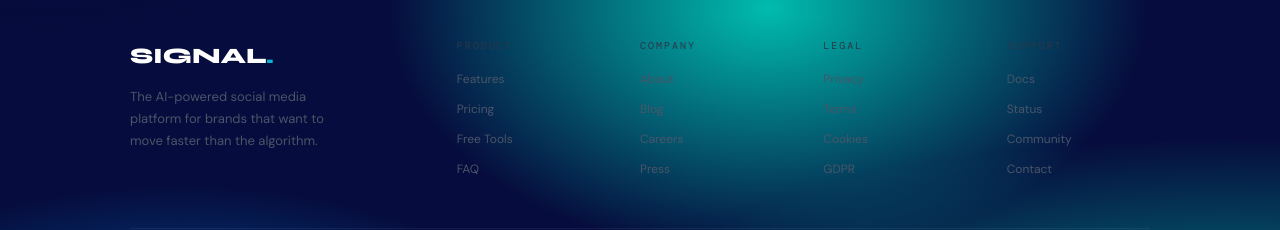
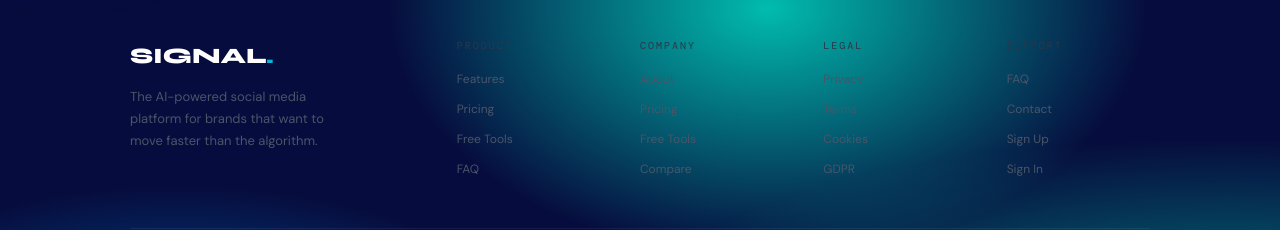
Before and after one commit to pariswatches1/social-media, a Next.js app: page / in a window 1280 px wide. Shown: the part 5208-5438 px from the top of the page. Built offline with nearby package versions, Linux system fonts and the light colour scheme.

Commit message:
fix: replace all dead footer links with real pages and meaningful targets

```diff
--- a/app/(marketing)/page.tsx
+++ b/app/(marketing)/page.tsx
@@ -127,22 +127,22 @@ const FOOTER_LINKS = {
     { label: "FAQ", href: "#faq" },
   ],
   Company: [
-    { label: "About", href: "#hero" },
-    { label: "Blog", href: "#hero" },
-    { label: "Careers", href: "#hero" },
-    { label: "Press", href: "#hero" },
+    { label: "About", href: "#features" },
+    { label: "Pricing", href: "#pricing" },
+    { label: "Free Tools", href: "/tools" },
+    { label: "Compare", href: "/compare/signal-vs-sprout-social" },
   ],
   Legal: [
-    { label: "Privacy", href: "#hero" },
-    { label: "Terms", href: "#hero" },
-    { label: "Cookies", href: "#hero" },
-    { label: "GDPR", href: "#hero" },
+    { label: "Privacy", href: "/privacy" },
+    { label: "Terms", href: "/terms" },
+    { label: "Cookies", href: "/privacy#cookies" },
+    { label: "GDPR", href: "/privacy#gdpr" },
   ],
   Support: [
-    { label: "Docs", href: "#faq" },
-    { label: "Status", href: "#hero" },
-    { label: "Community", href: "#hero" },
-    { label: "Contact", href: "#hero" },
+    { label: "FAQ", href: "#faq" },
+    { label: "Contact", href: "mailto:support@influencccer.com" },
+    { label: "Sign Up", href: "/sign-up" },
+    { label: "Sign In", href: "/sign-in" },
   ],
 };
 
@@ -801,7 +801,7 @@ export default function HomePage() {
             © 2026 SIGNAL. All rights reserved.
           </span>
           <div style={{ display: "flex", gap: 20 }}>
-            {[{ label: "Privacy", href: "#hero" }, { label: "Terms", href: "#hero" }, { label: "Cookies", href: "#hero" }].map((t) => (
+            {[{ label: "Privacy", href: "/privacy" }, { label: "Terms", href: "/terms" }, { label: "Cookies", href: "/privacy#cookies" }].map((t) => (
               <a key={t.label} href={t.href} style={{ fontSize: 12, fontWeight: 400, color: "var(--dim)", transition: "color .2s", textDecoration: "none" }}>{t.label}</a>
             ))}
           </div>
```
